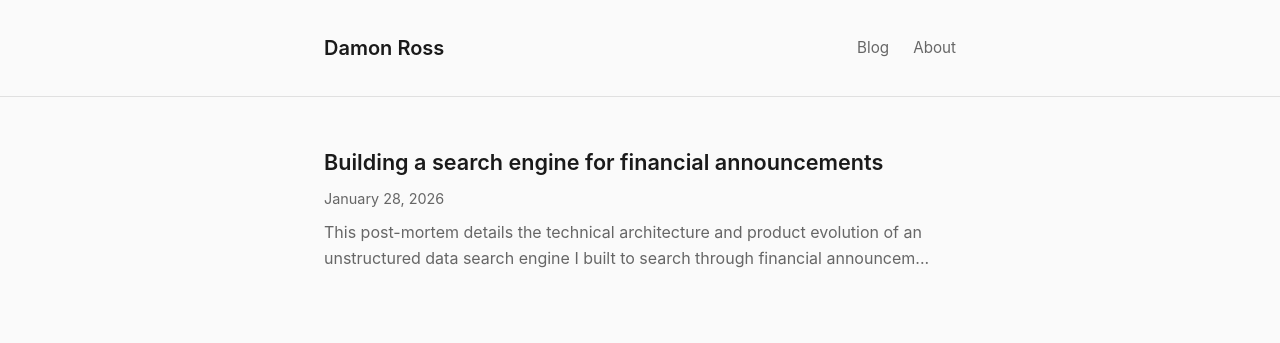
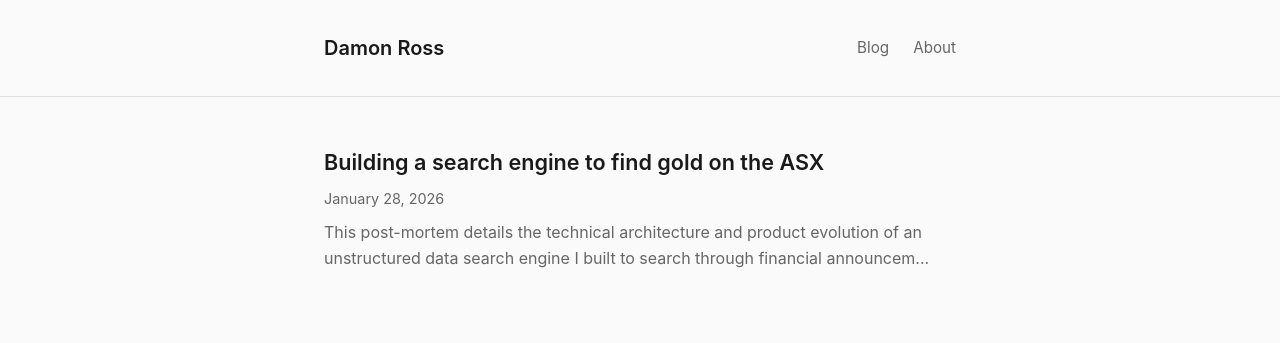
Before and after one commit to damonphilipross/damonphilipross.github.io, a Jekyll site: the page built from index.html, in a window 1280 px wide. Shown: the top 343 px of the page. Built offline with Jekyll 4.4.1, drawn with Linux system fonts in a browser that asks for light colours.

Commit message:
Rename post and clarify it was a personal project for searching ASX data

```diff
--- a/_posts/2025-01-22-building-a-search-engine-for-the-asx.md
+++ b/_posts/2026-01-28-building-a-search-engine-to-find-gold-on-the-asx.md
@@ -1,10 +1,10 @@
 ---
 layout: post
-title: Building a search engine for financial announcements
+title: Building a search engine to find gold on the ASX
 date: 2026-01-28
 ---
 
-This post-mortem details the technical architecture and product evolution of an unstructured data search engine I built to search through financial announcements on the ASX.
+This post-mortem details the technical architecture and product evolution of an unstructured data search engine I built to search through financial announcements on the Australian Securities Exchange (ASX) to find hidden insights.
 
 ## Problem Discovery
 
```
